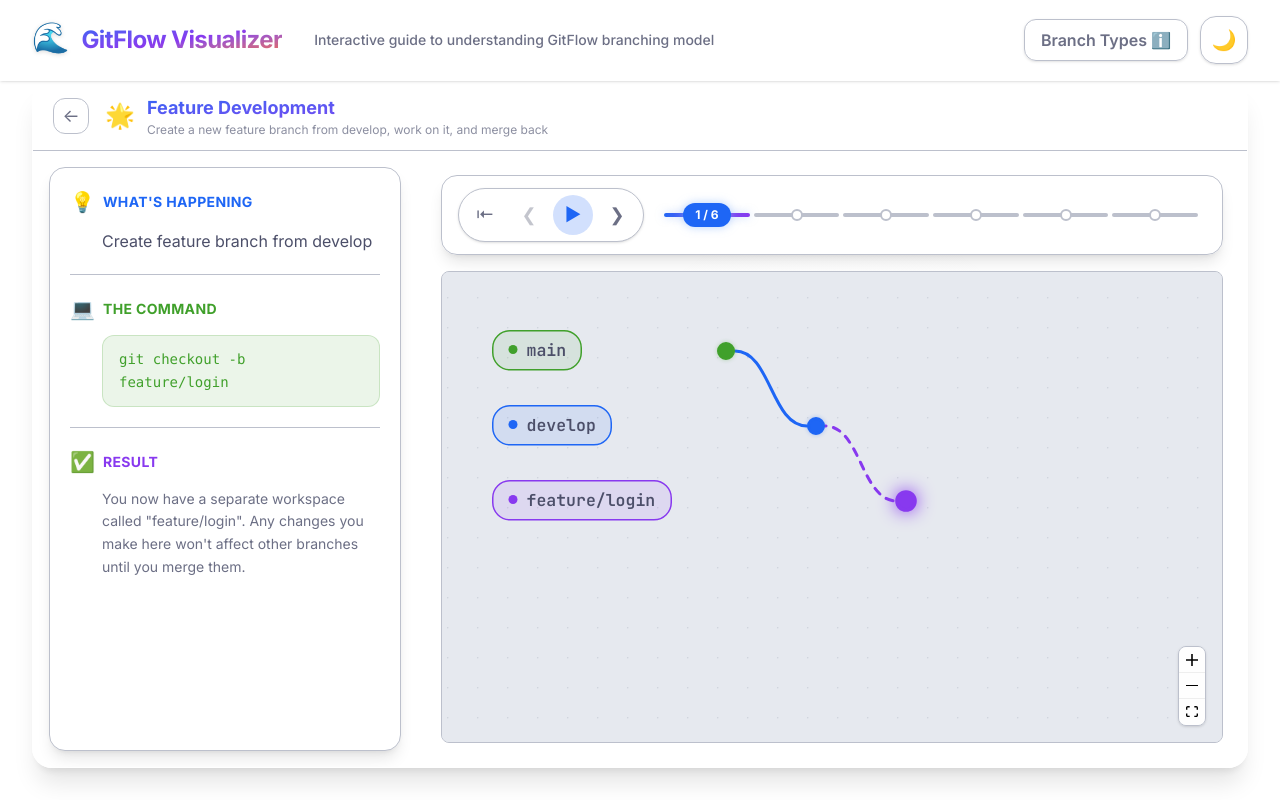
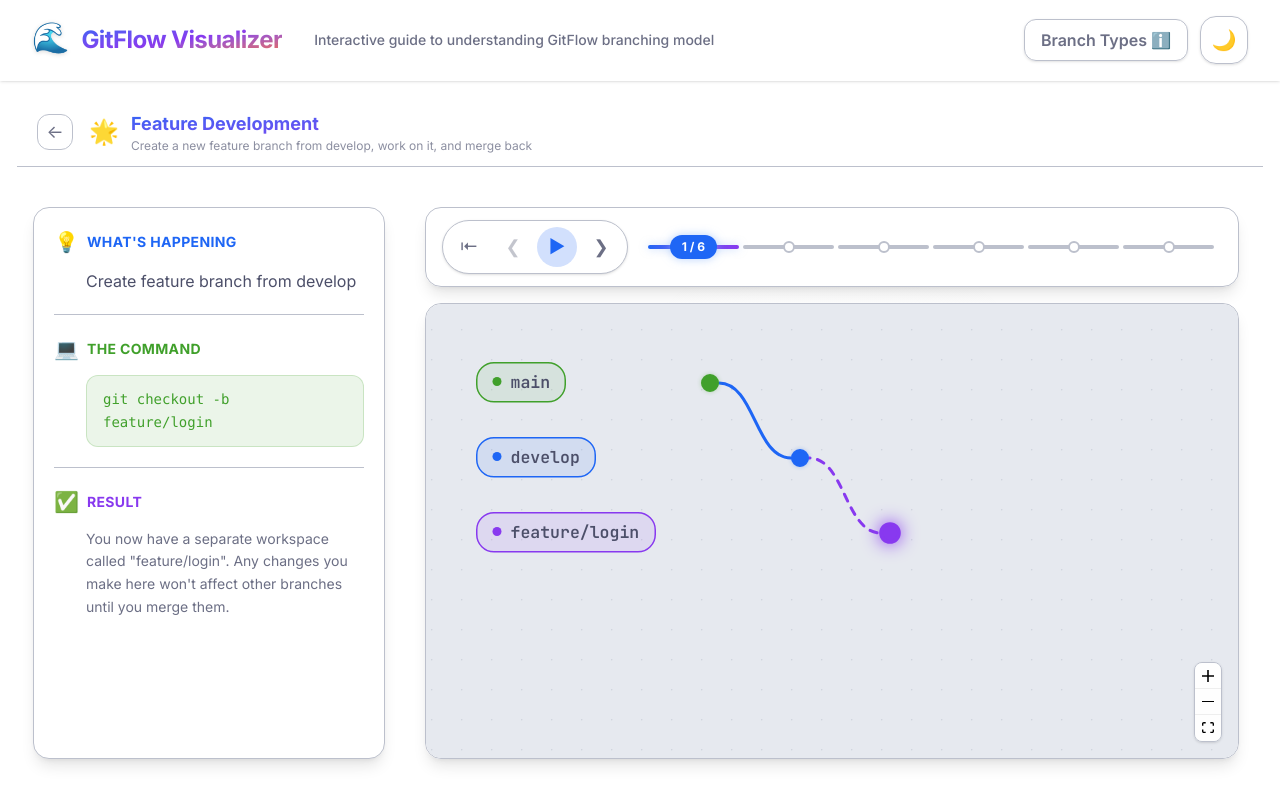
Before and after one commit to huy-nm/gitflow-visualization, a React (Vite) app: page / in a window 1280 px wide. Both pictures are taken after a click on the button 237 px from the left and 448 px from the top of the page. Built offline with nearby package versions, Linux system fonts and the light colour scheme.

Commit message:
style: improve spacing and add layout configuration

```diff
--- a/src/components/GitFlowVisualizer.jsx
+++ b/src/components/GitFlowVisualizer.jsx
@@ -304,8 +304,8 @@ function GitFlowVisualizer({ useCase, currentStep, isPlaying, onStepComplete })
   }, [isPlaying, currentStep, onStepComplete])
 
   return (
-    <div className="flex-1 flex flex-col overflow-hidden min-h-[300px]">
-      <div className="flex-1 bg-[var(--bg-secondary)] border border-[var(--border-color)] rounded-lg overflow-hidden relative">
+    <div className="flex-1 flex flex-col overflow-hidden min-h-[300px] bg-white/80 dark:bg-ctp-mantle/80 border border-[var(--border-color)] rounded-2xl shadow-lg">
+      <div className="flex-1 bg-[var(--bg-secondary)] rounded-2xl overflow-hidden relative">
         <ReactFlow
           nodes={nodes}
           edges={edges}
--- a/src/components/UseCasePanel.jsx
+++ b/src/components/UseCasePanel.jsx
@@ -2,7 +2,7 @@ import GitFlowVisualizer from './GitFlowVisualizer'
 
 function UseCasePanel({ useCase, currentStep, isPlaying, onPlayPause, onStepChange, onReset, onBack, onStepComplete }) {
   return (
-    <div className="flex-1 flex flex-col overflow-hidden bg-[var(--bg-card)] backdrop-blur-3xl rounded-[20px] border border-[var(--glass-border)] shadow-xl mb-8 mx-8 animate-in fade-in slide-in-from-bottom-4 duration-500">
+    <div className="flex-1 flex flex-col overflow-hidden bg-[var(--bg-card)] backdrop-blur-3xl rounded-[20px] border border-[var(--glass-border)] mb-4 mx-4 mt-4 animate-in fade-in slide-in-from-bottom-4 duration-500">
       {/* Compact Header - Back + Title */}
       <div className="flex items-center gap-4 px-5 py-3 bg-white/5 border-b border-[var(--border-color)]">
         {/* Back Button */}
@@ -27,9 +27,9 @@ function UseCasePanel({ useCase, currentStep, isPlaying, onPlayPause, onStepChan
       </div>
 
       {/* Main Content Area - Left Sidebar + Visualization */}
-      <div className="flex-1 flex overflow-hidden">
+      <div className="flex-1 flex overflow-hidden mt-4">
         {/* Left Sidebar - Beginner-Friendly Explanation */}
-        <div className="w-96 shrink-0 p-4 bg-white/80 dark:bg-ctp-mantle/80">
+        <div className="w-96 shrink-0 p-4 pt-6 pb-6 bg-white/80 dark:bg-ctp-mantle/80">
           <div className="h-full flex flex-col gap-5 p-5 bg-white dark:bg-ctp-base rounded-2xl border border-[var(--border-color)] shadow-lg overflow-y-auto">
 
             {/* 1. What's Happening */}
```
